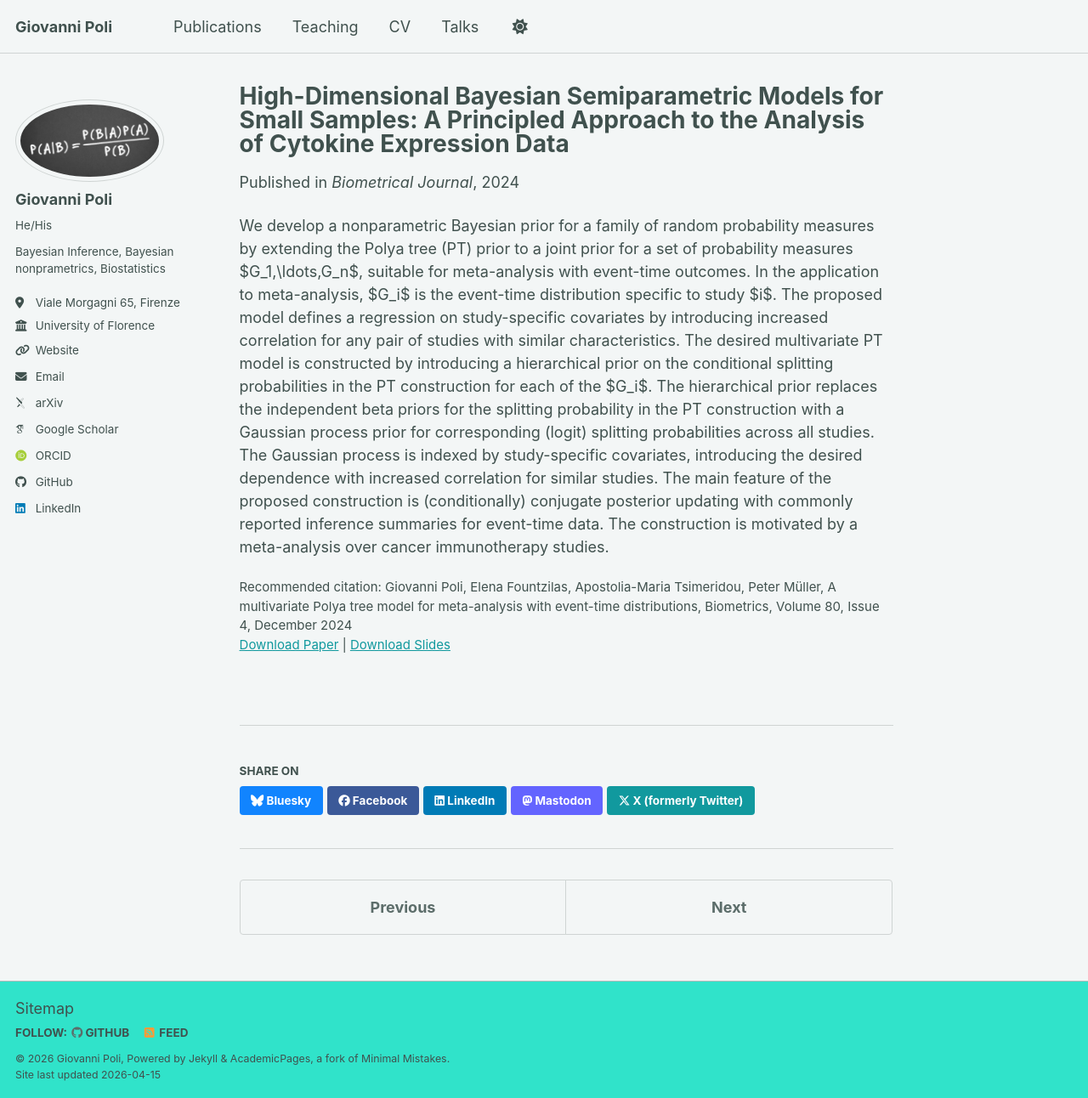
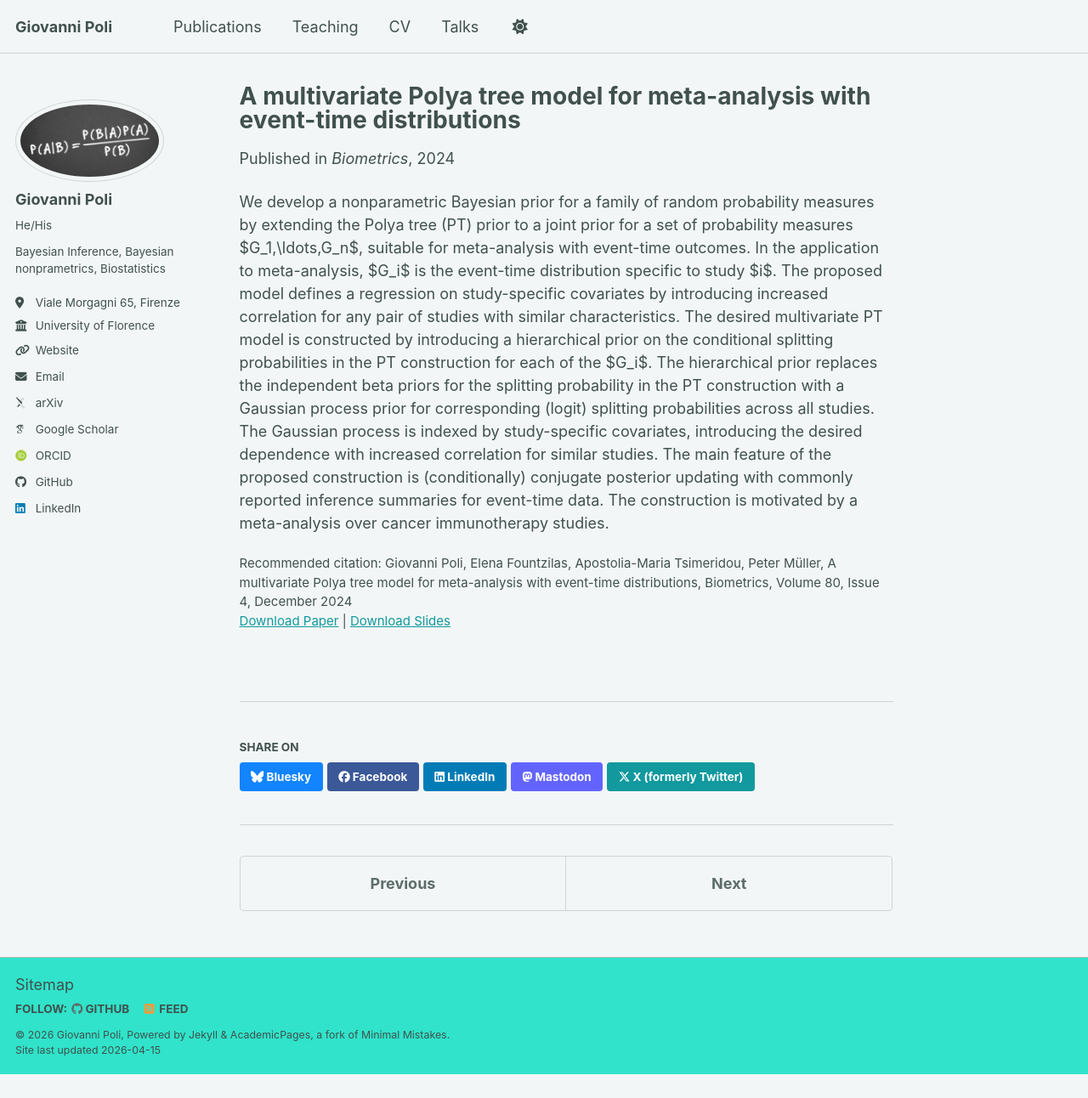
Before and after one commit to GiovanniPoli/GiovanniPoli.github.io, a Jekyll site: the page built from _publications/2024_12_01_mvPTgp.md, in a window 1280 px wide and 1292 px high. Shown: the whole window at 85% size. Built offline with Jekyll 4.4.1, drawn with Linux system fonts in a browser that asks for light colours; some web fonts are replaced; a script bundle is joined from its source files by our own code; library files that are not in the unit come from our copies.

Commit message:
Update publication details for multivariate Polya tree model

```diff
--- a/_publications/2024_12_01_mvPTgp.md
+++ b/_publications/2024_12_01_mvPTgp.md
@@ -1,11 +1,11 @@
 ---
-title: "High-Dimensional Bayesian Semiparametric Models for Small Samples: A Principled Approach to the Analysis of Cytokine Expression Data"
+title: "A multivariate Polya tree model for meta-analysis with event-time distributions"
 collection: publications
 category: manuscripts
 permalink: /publication/2024_12_01_mvPTgp
-excerpt: 'Crohn disease, cytokines, Dirichlet Process, semiparametric Bayesian modeling'
+excerpt: 'Gaussian process, nonparametric inference, survival analysis'
 date: 2024-12-01
-venue: 'Biometrical Journal'
+venue: 'Biometrics'
 slidesurl: 'https://flore.unifi.it/retrieve/31446f87-7727-40d8-a6cd-66ee1607bc8f/ujae136.pdf'
 paperurl:  'https://flore.unifi.it/retrieve/31446f87-7727-40d8-a6cd-66ee1607bc8f/ujae136.pdf'
 citation: 'Giovanni Poli, Elena Fountzilas, Apostolia-Maria Tsimeridou, Peter Müller, A multivariate Polya tree model for meta-analysis with event-time distributions, Biometrics, Volume 80, Issue 4, December 2024'
```
